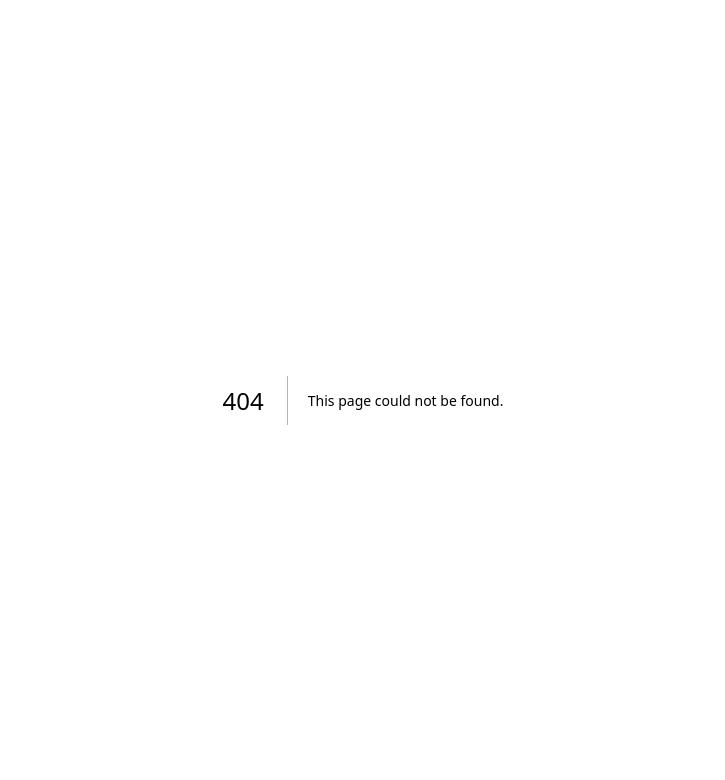
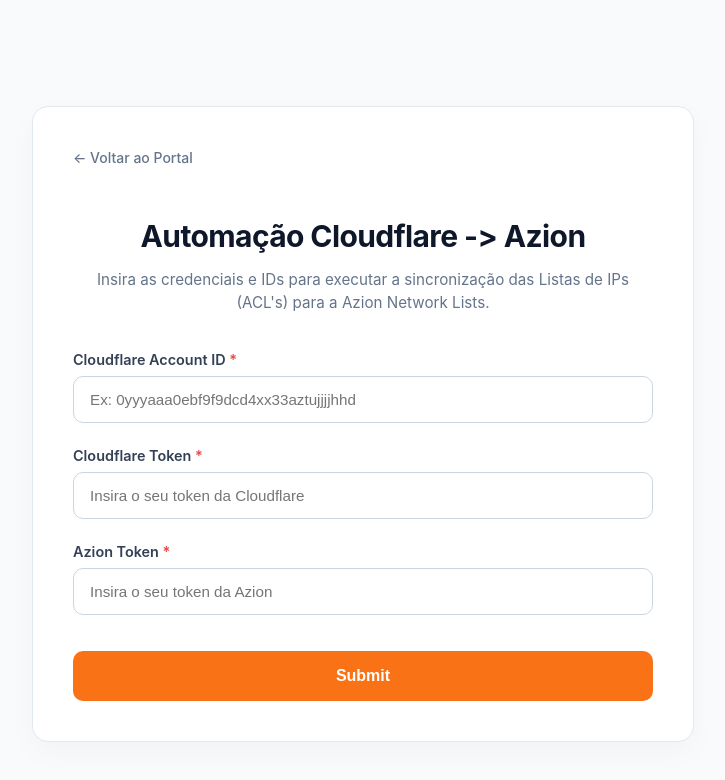
Before and after one commit to BrunoAzionGit/azion-nextjs-project-migration-tool, a Next.js app in the folder azion-nextjs-project-migration-tool/: page /cf-networklists-import in a window 1280 px wide. Before the commit this address had no page. Shown: the top 780 px of the page, without its empty margins (277-1002 px from the left). Built offline with nearby package versions, Linux system fonts and the light colour scheme.

Commit message:
Adicionar importação de ACLs da Cloudflare

```diff
--- /dev/null
+++ b/azion-nextjs-project-migration-tool/app/cf-networklists-import/page.jsx
@@ -0,0 +1,230 @@
+'use client';
+
+import { useState } from 'react';
+
+export default function CfNetworklistsImport() {
+  const [formData, setFormData] = useState({
+    cfAccountId: '',
+    cfToken: '',
+    azionToken: ''
+  });
+  const [loading, setLoading] = useState(false);
+  const [status, setStatus] = useState({ type: '', message: '' });
+
+  const WEBHOOK_URL = 'https://enktjce9wes.map.azionedge.net/webhook/4935b889-d36c-42e5-b6d7-f0858a19c04f';
+
+  const handleChange = (e) => {
+    setFormData({
+      ...formData,
+      [e.target.name]: e.target.value
+    });
+  };
+
+  const handleSubmit = async (e) => {
+    e.preventDefault();
+    setLoading(true);
+    setStatus({ type: '', message: '' });
+
+    const payload = {
+      CF_ACCOUNT_ID: formData.cfAccountId.trim(),
+      CF_TOKEN: formData.cfToken.trim(),
+      AZION_TOKEN: formData.azionToken.trim()
+    };
+
+    try {
+      const response = await fetch(WEBHOOK_URL, {
+        method: 'POST',
+        headers: {
+          'Content-Type': 'application/json'
+        },
+        body: JSON.stringify(payload)
+      });
+
+      if (response.ok) {
+        setStatus({
+          type: 'success',
+          message: 'Sincronização iniciada com sucesso!'
+        });
+      } else {
+        throw new Error(`Servidor retornou status ${response.status}`);
+      }
+    } catch (err) {
+      setStatus({
+        type: 'error',
+        message: 'Erro ao conectar ao Webhook: ' + err.message
+      });
+    } finally {
+      setLoading(false);
+    }
+  };
+
+  return (
+    <div style={{
+      backgroundColor: '#f8fafc',
+      color: '#1e293b',
+      display: 'flex',
+      alignItems: 'center',
+      justifyContent: 'center',
+      minHeight: '100vh',
+      padding: '24px',
+      fontFamily: '-apple-system, BlinkMacSystemFont, "Segoe UI", Roboto, "Helvetica Neue", Arial, sans-serif'
+    }}>
+      <div style={{
+        backgroundColor: '#ffffff',
+        border: '1px solid #e2e8f0',
+        borderRadius: '16px',
+        padding: '40px',
+        width: '100%',
+        maxWidth: '580px',
+        boxShadow: '0 10px 30px rgba(0, 0, 0, 0.03)'
+      }}>
+        <a href="/" style={{
+          display: 'inline-flex',
+          alignItems: 'center',
+          gap: '6px',
+          fontSize: '0.875rem',
+          fontWeight: 500,
+          color: '#64748b',
+          textDecoration: 'none',
+          marginBottom: '32px'
+        }}>
+          ← Voltar ao Portal
+        </a>
+
+        <h1 style={{
+          textAlign: 'center',
+          fontSize: '1.875rem',
+          fontWeight: 700,
+          color: '#0f172a',
+          marginBottom: '12px',
+          letterSpacing: '-0.02em'
+        }}>
+          Automação Cloudflare -&gt; Azion
+        </h1>
+
+        <p style={{
+          textAlign: 'center',
+          fontSize: '0.95rem',
+          color: '#64748b',
+          lineHeight: '1.5',
+          marginBottom: '36px',
+          padding: '0 16px'
+        }}>
+          Insira as credenciais e IDs para executar a sincronização das Listas de IPs (ACL's) para a Azion Network Lists.
+        </p>
+
+        <form onSubmit={handleSubmit}>
+          <div style={{ marginBottom: '24px' }}>
+            <label style={{ display: 'block', fontSize: '0.9rem', fontWeight: 600, color: '#334155', marginBottom: '8px' }}>
+              Cloudflare Account ID <span style={{ color: '#ef4444' }}>*</span>
+            </label>
+            <input
+              type="text"
+              name="cfAccountId"
+              value={formData.cfAccountId}
+              onChange={handleChange}
+              placeholder="Ex: 0yyyaaa0ebf9f9dcd4xx33aztujjjjhhd"
+              required
+              style={{
+                width: '100%',
+                padding: '14px 16px',
+                backgroundColor: '#ffffff',
+                border: '1px solid #cbd5e1',
+                borderRadius: '10px',
+                fontSize: '0.95rem',
+                color: '#0f172a',
+                outline: 'none',
+                boxSizing: 'border-box'
+              }}
+            />
+          </div>
+
+          <div style={{ marginBottom: '24px' }}>
+            <label style={{ display: 'block', fontSize: '0.9rem', fontWeight: 600, color: '#334155', marginBottom: '8px' }}>
+              Cloudflare Token <span style={{ color: '#ef4444' }}>*</span>
+            </label>
+            <input
+              type="password"
+              name="cfToken"
+              value={formData.cfToken}
+              onChange={handleChange}
+              placeholder="Insira o seu token da Cloudflare"
+              required
+              style={{
+                width: '100%',
+                padding: '14px 16px',
+                backgroundColor: '#ffffff',
+                border: '1px solid #cbd5e1',
+                borderRadius: '10px',
+                fontSize: '0.95rem',
+                color: '#0f172a',
+                outline: 'none',
+                boxSizing: 'border-box'
+              }}
+            />
+          </div>
+
+          <div style={{ marginBottom: '24px' }}>
+            <label style={{ display: 'block', fontSize: '0.9rem', fontWeight: 600, color: '#334155', marginBottom: '8px' }}>
+              Azion Token <span style={{ color: '#ef4444' }}>*</span>
+            </label>
+            <input
+              type="password"
+              name="azionToken"
+              value={formData.azionToken}
+              onChange={handleChange}
+              placeholder="Insira o seu token da Azion"
+              required
+              style={{
+                width: '100%',
+                padding: '14px 16px',
+                backgroundColor: '#ffffff',
+                border: '1px solid #cbd5e1',
+                borderRadius: '10px',
+                fontSize: '0.95rem',
+                color: '#0f172a',
+                outline: 'none',
+                boxSizing: 'border-box'
+              }}
+            />
+          </div>
+
+          <button
+            type="submit"
+            disabled={loading}
+            style={{
+              width: '100%',
+              padding: '16px',
+              backgroundColor: loading ? '#fdba74' : '#f97316',
+              border: 'none',
+              borderRadius: '10px',
+              color: '#ffffff',
+              fontSize: '1rem',
+              fontWeight: 700,
+              cursor: loading ? 'not-allowed' : 'pointer',
+              marginTop: '12px'
+            }}
+          >
+            {loading ? 'Enviando...' : 'Submit'}
+          </button>
+        </form>
+
+        {status.message && (
+          <div style={{
+            marginTop: '20px',
+            padding: '14px',
+            borderRadius: '8px',
+            fontSize: '0.9rem',
+            fontWeight: 500,
+            textAlign: 'center',
+            backgroundColor: status.type === 'success' ? '#f0fdf4' : '#fef2f2',
+            color: status.type === 'success' ? '#166534' : '#991b1b',
+            border: status.type === 'success' ? '1px solid #bbf7d0' : '1px solid #fecaca'
+          }}>
+            {status.message}
+          </div>
+        )}
+      </div>
+    </div>
+  );
+}
```
Also changed, not shown: azion-nextjs-project-migration-tool/app/page.jsx (+20 -0 lines).
